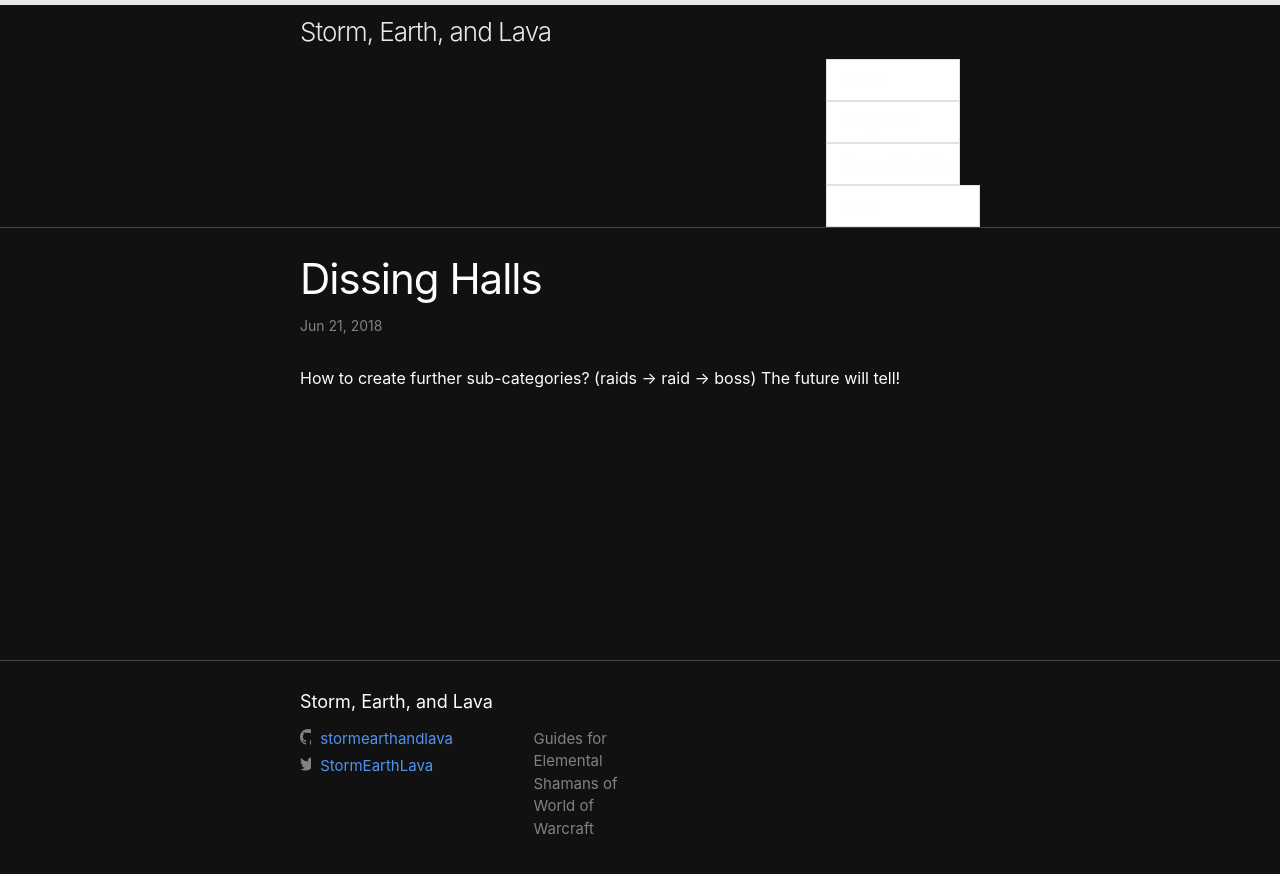
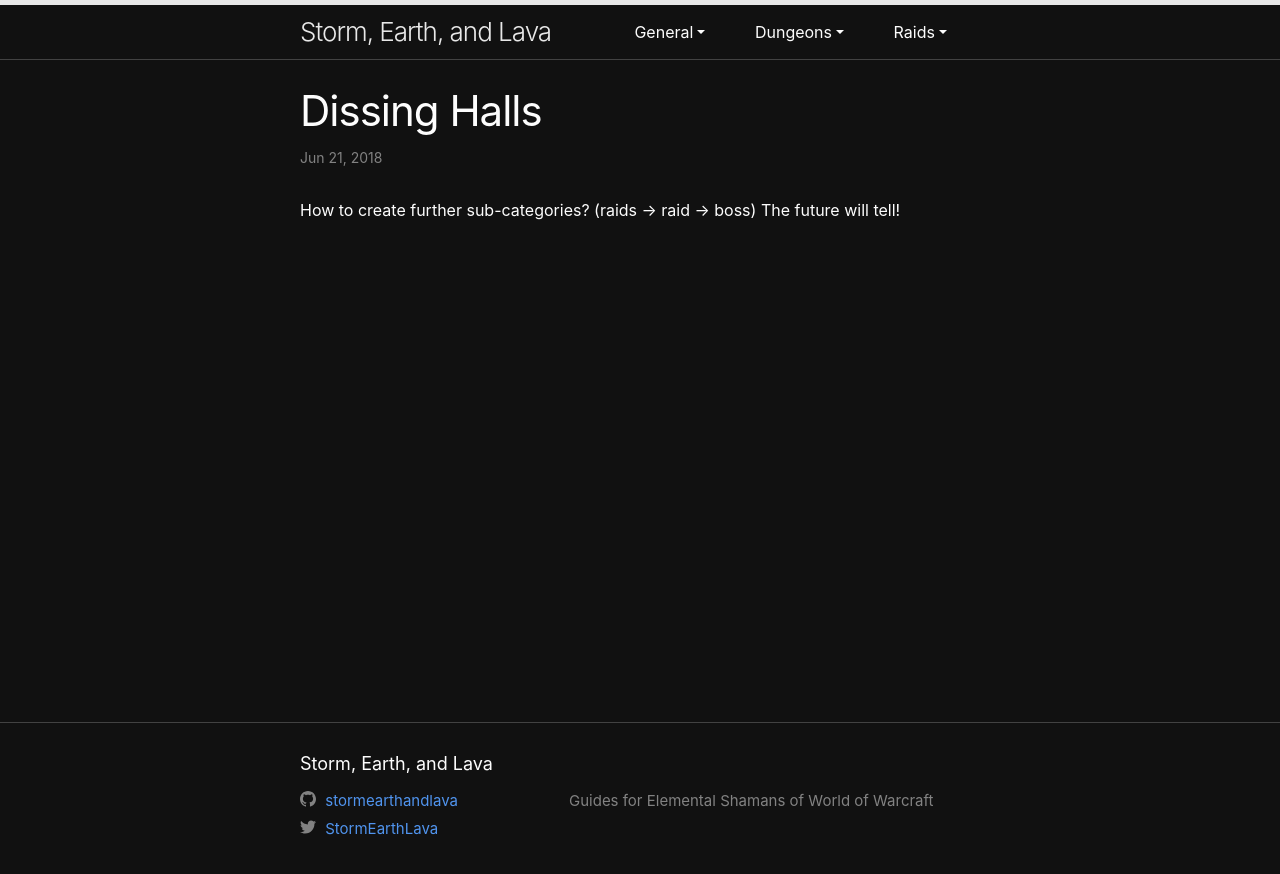
Before and after one commit to stormearthandlava/stormearthandlava.github.io, a Jekyll site: the page built from guide/raids/uldir/_posts/2018-06-21-raids-in-general.md, in a window 1280 px wide. Shown: the top 874 px of the page. Built offline with Jekyll 4.4.1, drawn with Linux system fonts in a browser that asks for light colours.

Commit message:
add new header menu, change menu in site_structure.yml

```diff
--- a/_includes/header.html
+++ b/_includes/header.html
@@ -8,7 +8,7 @@
     {%- if page_paths -%}
       <nav class="site-nav">
         <input type="checkbox" id="nav-trigger" class="nav-trigger" />
-        <label for="nav-trigger">
+        <label class="nav-trigger" for="nav-trigger">
           <span class="menu-icon">
             <svg viewBox="0 0 18 15" width="18px" height="15px">
               <path d="M18,1.484c0,0.82-0.665,1.484-1.484,1.484H1.484C0.665,2.969,0,2.304,0,1.484l0,0C0,0.665,0.665,0,1.484,0 h15.032C17.335,0,18,0.665,18,1.484L18,1.484z M18,7.516C18,8.335,17.335,9,16.516,9H1.484C0.665,9,0,8.335,0,7.516l0,0 c0-0.82,0.665-1.484,1.484-1.484h15.032C17.335,6.031,18,6.696,18,7.516L18,7.516z M18,13.516C18,14.335,17.335,15,16.516,15H1.484 C0.665,15,0,14.335,0,13.516l0,0c0-0.82,0.665-1.483,1.484-1.483h15.032C17.335,12.031,18,12.695,18,13.516L18,13.516z"/>
@@ -16,14 +16,26 @@
           </span>
         </label>
 
+        <!-- <div class="trigger">
+          {%- for category in site.data.site_structure.categories -%}
+            <a class="page-link" href="{{category.url}}">{{category.title}}</a>
+          {%- endfor -%}
+        </div> -->
+
         <div class="trigger">
-          {%- for path in page_paths -%}
-            {%- assign my_page = site.pages | where: "path", path | first -%}
-            {%- if my_page.title -%}
-            <a class="page-link" href="{{ my_page.url | relative_url }}">{{ my_page.title | escape }}</a>
-            {%- endif -%}
+          {%- for category in site.data.site_structure.categories -%}
+            <div class="dropdown">
+              <a class="page-link dropdown-toggle" role="button" href="#" id="{{ category.title }}"  data-toggle="dropdown" aria-haspopup="true" aria-expanded="false">{{ category.title }}</a>
+
+              <div class="dropdown-menu" aria-labelledby="{{ category.title }}">
+                {%- for subcategory in category.subcategories -%}
+                  <a class="dropdown-item" href="{{ subcategory.url }}">{{ subcategory.title }}</a>
+                {%- endfor -%}
+              </div>
+            </div>
           {%- endfor -%}
         </div>
+
       </nav>
     {%- endif -%}
   </div>
--- a/_sass/minima/_layout.scss
+++ b/_sass/minima/_layout.scss
@@ -38,6 +38,8 @@
 
   .page-link {
     color: $text-color;
+    background-color: $background-color;
+    border: 1px solid $background-color;
     line-height: $base-line-height;
 
     // Gaps between nav items, but not on the last one
--- a/assets/main.scss
+++ b/assets/main.scss
@@ -7,3 +7,28 @@
 
 
 // add more custom styles here
+
+// Top menu fixes
+.page-link:hover { // Fix top menu hover
+  border-bottom: 1px solid $grey-color-light;
+}
+a.page-link { // Fixes to ensure top menu is in one line
+  display: inline;
+}
+div.dropdown { // Fixes to ensure top menu is in one line
+  display: inline;
+}
+.svg-icon { // Fix svg icon display in footer
+  padding-right: 0px;
+  margin-right: 5px;
+}
+
+// change footer distribution to 40%, 60%
+.footer-col-1 {
+  width: -webkit-calc(40% - (30px / 2));
+  width: calc(40% - (30px / 2));
+}
+.footer-col-2 {
+  width: -webkit-calc(60% - (30px / 2));
+  width: calc(60% - (30px / 2));
+}
```
Also changed, not shown: _data/site_structure.yml (added, +43 -0 lines), guide/raids/uldir/_posts/2018-06-21-raids-in-general.md (renamed from guide/raids/_posts/2018-06-21-raids-in-general.md).
